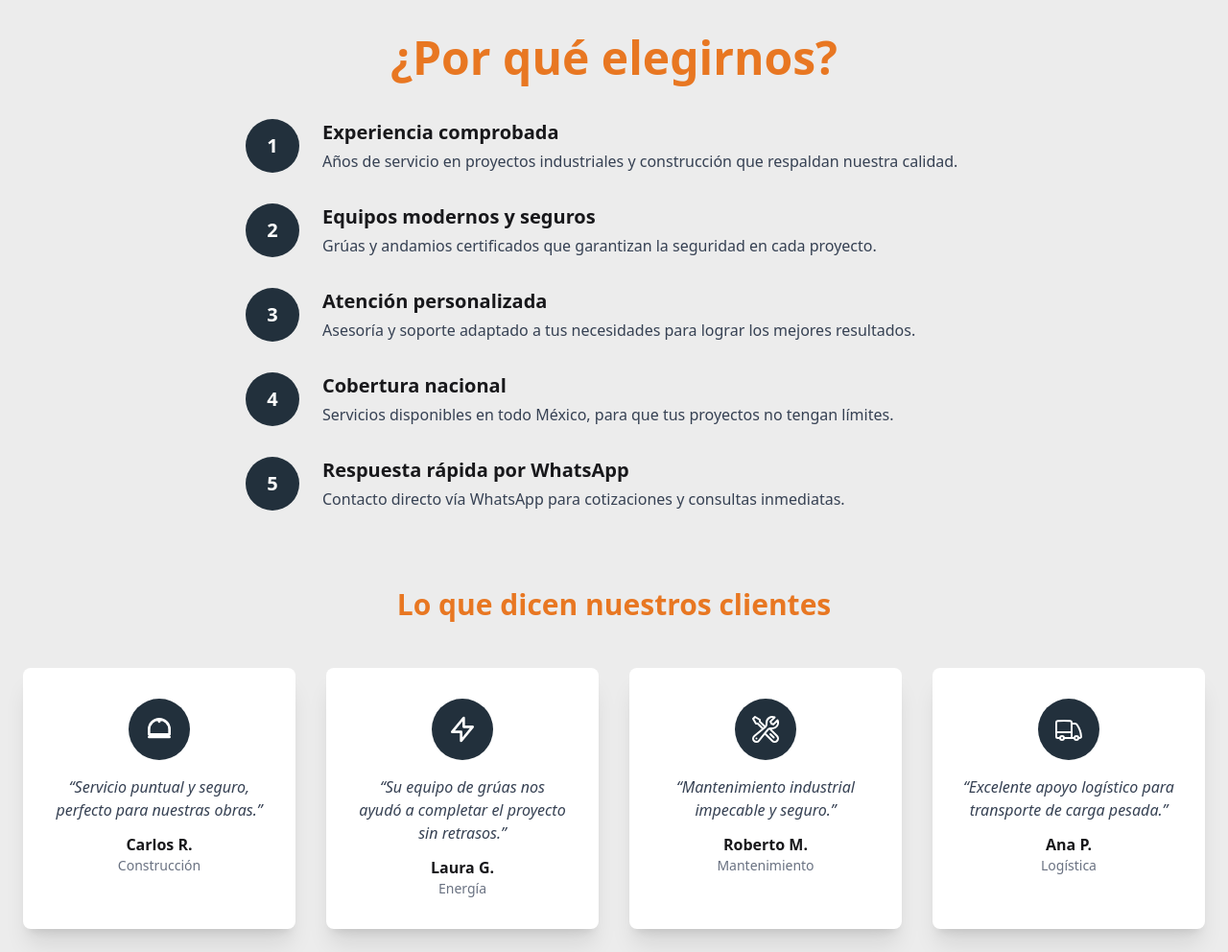
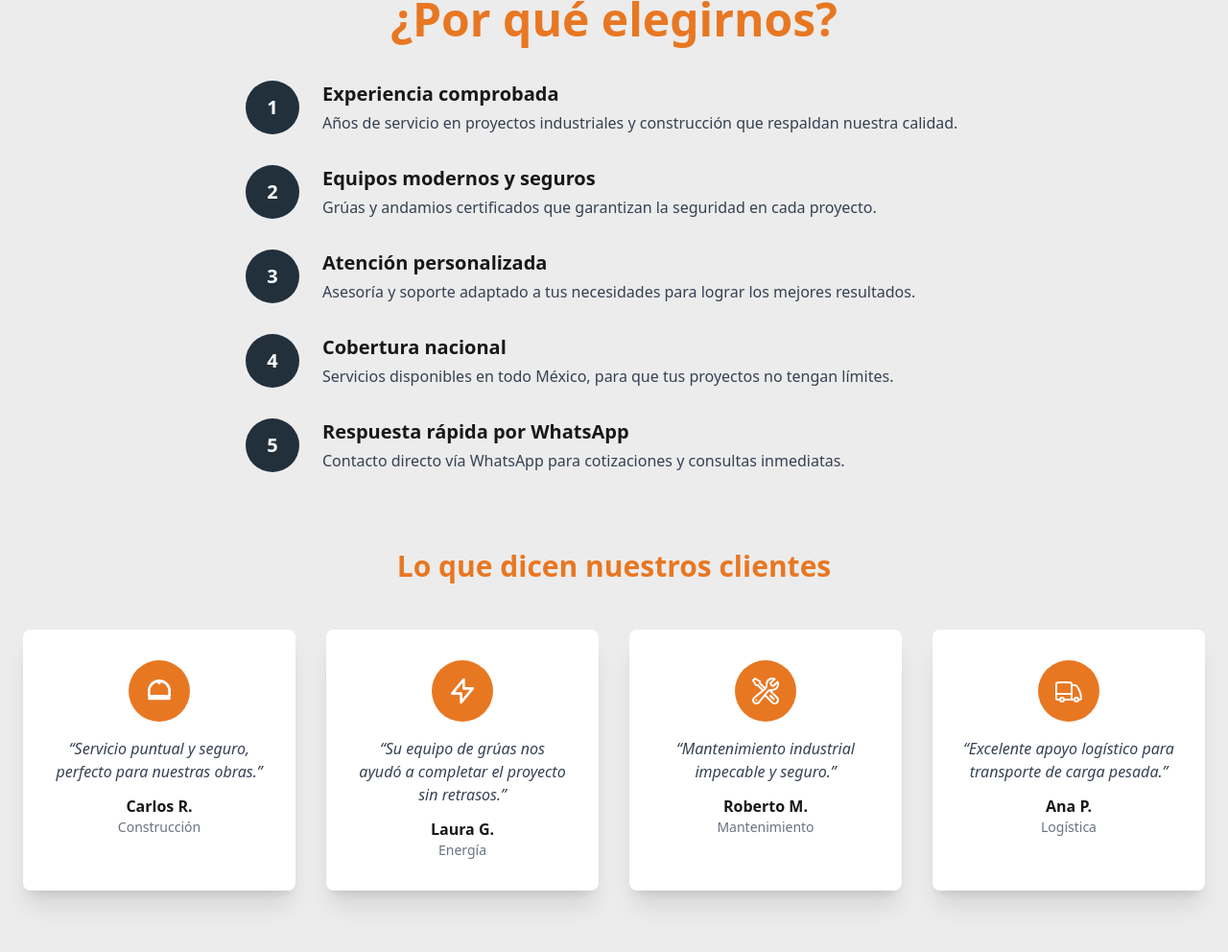
Before and after one commit to PulsarMex/brontto_lp, an Astro site: page / in a window 1280 px wide. Shown: the part 2705-3697 px from the top of the page at 96% size. Built offline with nearby package versions, Linux system fonts and the light colour scheme; Astro itself is replaced by a stand-in of ours; a web font is replaced by a local one.

Commit message:
Se cambia el color de los iconos de los testimonios

```diff
--- a/src/components/Gallery.astro
+++ b/src/components/Gallery.astro
@@ -2,7 +2,7 @@
 
 ---
 
-<section class="gn-back py-20 pt-10 px-4 sm:px-6">
+<section class="gn-back py-20 pt-0 px-4 sm:px-6">
   <div class="max-w-7xl mx-auto">
     <h1 class="text-5xl font-bold orange-text">Nuestras máquinas en acción</h1>
     <div class="columns-2 sm:columns-3 md:columns-4 gap-4 space-y-4 mt-12">
--- a/src/components/Testimonials.astro
+++ b/src/components/Testimonials.astro
@@ -7,7 +7,7 @@
       <div class="card p-8 bg-white shadow-xl text-center">
         <div class="flex justify-center mb-4">
           <div
-            class="w-16 h-16 rounded-full blue-back flex items-center justify-center"
+            class="w-16 h-16 rounded-full orange-back flex items-center justify-center"
           >
             <svg
               xmlns="http://www.w3.org/2000/svg"
@@ -34,7 +34,7 @@
       <div class="card p-8 bg-white shadow-xl text-center">
         <div class="flex justify-center mb-4">
           <div
-            class="w-16 h-16 rounded-full blue-back flex items-center justify-center"
+            class="w-16 h-16 rounded-full orange-back flex items-center justify-center"
           >
             <svg
               xmlns="http://www.w3.org/2000/svg"
@@ -60,7 +60,7 @@
       <div class="card p-8 bg-white shadow-xl text-center">
         <div class="flex justify-center mb-4">
           <div
-            class="w-16 h-16 rounded-full blue-back flex items-center justify-center"
+            class="w-16 h-16 rounded-full orange-back flex items-center justify-center"
           >
             <svg
               xmlns="http://www.w3.org/2000/svg"
@@ -87,7 +87,7 @@
       <div class="card p-8 bg-white shadow-xl text-center">
         <div class="flex justify-center mb-4">
           <div
-            class="w-16 h-16 rounded-full blue-back flex items-center justify-center"
+            class="w-16 h-16 rounded-full orange-back flex items-center justify-center"
           >
             <svg
               xmlns="http://www.w3.org/2000/svg"
```
